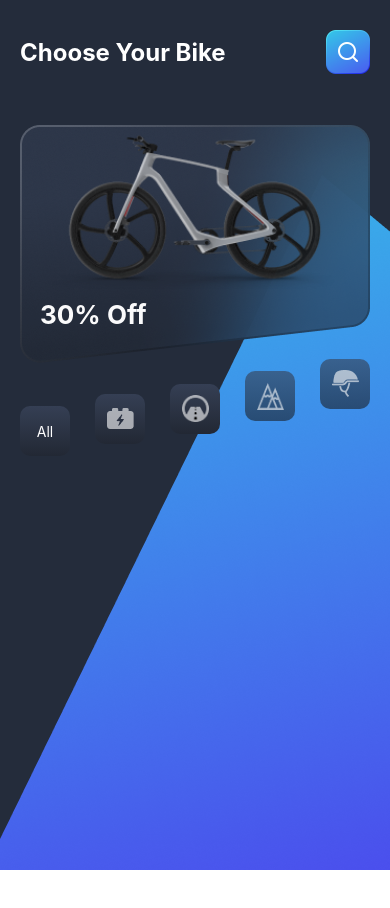
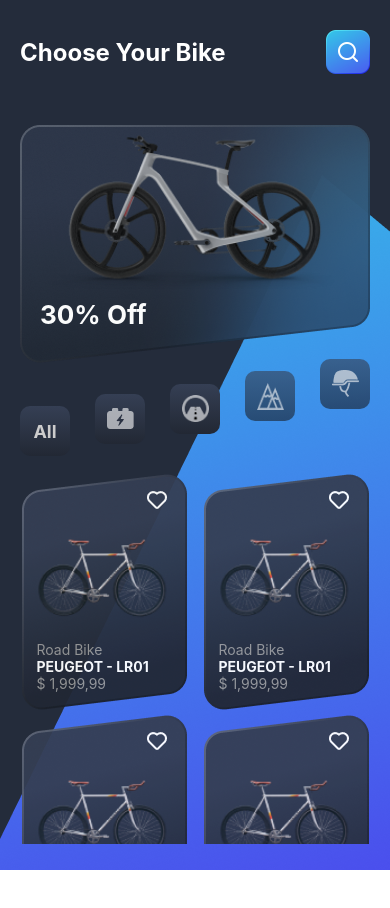
Before and after one commit to Mateusnasciment/React-native-Ecommerce, a React Native app: screen / in a window 390 px wide. Shown: the top 908 px of the page. Built offline with nearby package versions, Linux system fonts and the light colour scheme.

Commit message:
create categories and product card

```diff
--- a/App.tsx
+++ b/App.tsx
@@ -1,46 +1,37 @@
 import { StatusBar } from 'expo-status-bar';
-import { StyleSheet, View, StatusBar as Bar } from 'react-native';
+import { StyleSheet, View, StatusBar as Bar, ScrollView } from 'react-native';
 import Background from './src/components/Background';
 import bgDetail from './img/detail.png';
 import Header from './src/components/Header';
 import CardBanner from './src/components/CardBanner';
-import ButtonIcon from './src/components/ButtonIcon';
+import Categories from './src/components/Categories';
+import CardProduct from './src/components/CardProduct';
 
 export default function App() {
   return (
     <View style={styles.container}>
       <StatusBar style="auto" />
       <Background bgImage={bgDetail} />
-      <View style={styles.body}>
+      <ScrollView
+        showsVerticalScrollIndicator={false}
+        contentContainerStyle={{ paddingHorizontal: 20, paddingBottom: 50 }}
+        style={styles.body}
+      >
         <Header />
         <CardBanner />
+        <Categories />
         <View
           style={{
             flexDirection: 'row',
-            alignItems: 'center',
+            flexWrap: 'wrap',
             justifyContent: 'space-between',
-            paddingHorizontal: 20,
-            height: 100,
           }}
         >
-          <View style={{ marginTop: 20 }}>
-            <ButtonIcon text="All" />
-          </View>
-          <View style={{ marginTop: -5 }}>
-            <ButtonIcon icon="battery" />
-          </View>
-          <View style={{ marginTop: -25 }}>
-            <ButtonIcon icon="road" />
-          </View>
-          <View style={{ marginTop: -50 }}>
-            <ButtonIcon colors={['#363E5199', '#191E2699']} icon="mountain" />
-          </View>
-          <View style={{ marginTop: -75 }}>
-            <ButtonIcon colors={['#363E5199', '#191E2699']} icon="helmet" />
-          </View>
-          {/* <ButtonIcon colors={['#34C8E8', '#4E4AF2']} /> */}
+          {[...Array(5)].map((_, key) => (
+            <CardProduct key={key} />
+          ))}
         </View>
-      </View>
+      </ScrollView>
     </View>
   );
 }
--- a/src/components/ButtonIcon.tsx
+++ b/src/components/ButtonIcon.tsx
@@ -29,7 +29,7 @@ export default function ButtonIcon(props: TProps) {
     colors = ['#353F54', '#222834'],
     width = 50,
     height = 50,
-    textColor = '#fff',
+    textColor = '#ccc',
     text,
     icon,
   } = props;
@@ -53,6 +53,8 @@ export default function ButtonIcon(props: TProps) {
     },
     text: {
       color: textColor,
+      fontSize: 18,
+      fontWeight: '700',
     },
   });
 
--- a/src/components/CardBanner.tsx
+++ b/src/components/CardBanner.tsx
@@ -5,7 +5,6 @@ export default function CardBanner() {
   return (
     <View
       style={{
-        paddingHorizontal: 20,
         height: 252,
       }}
     >
--- /dev/null
+++ b/src/components/CardProduct.tsx
@@ -0,0 +1,78 @@
+import React from 'react';
+import {
+  View,
+  Text,
+  StyleSheet,
+  ImageBackground,
+  Image,
+  TouchableOpacity,
+} from 'react-native';
+import bgCard from '../../img/cardBigBgStroke.png';
+
+export default function CardProduct() {
+  return (
+    <View style={styles.container}>
+      <ImageBackground
+        source={bgCard}
+        style={{ flex: 1, width: 165, height: 241, opacity: 0.95 }}
+        resizeMode="contain"
+      >
+        <View
+          style={{
+            justifyContent: 'space-between',
+            height: '100%',
+            paddingVertical: 20,
+            paddingHorizontal: 15,
+          }}
+        >
+          <View
+            style={{
+              width: '100%',
+              alignItems: 'flex-end',
+            }}
+          >
+            <TouchableOpacity style={{ width: 30, alignItems: 'center' }}>
+              <Image
+                source={require('../../img/icons/heart.png')}
+                style={{ resizeMode: 'contain' }}
+              />
+            </TouchableOpacity>
+          </View>
+          <View style={{ alignItems: 'center' }}>
+            <Image
+              source={require('../../img/card/bike.png')}
+              style={{ width: 150, height: 100, resizeMode: 'contain' }}
+            />
+          </View>
+          <View>
+            <Text allowFontScaling={false} style={{ color: '#999' }}>
+              Road Bike
+            </Text>
+            <Text
+              allowFontScaling={false}
+              style={{
+                color: '#fff',
+                fontWeight: 'bold',
+                textTransform: 'uppercase',
+              }}
+            >
+              Peugeot - LR01
+            </Text>
+            <Text allowFontScaling={false} style={{ color: '#999' }}>
+              $ 1,999,99
+            </Text>
+          </View>
+        </View>
+      </ImageBackground>
+    </View>
+  );
+}
+
+const styles = StyleSheet.create({
+  container: {
+    width: 168,
+    height: 241,
+    justifyContent: 'center',
+    alignItems: 'center',
+  },
+});
--- /dev/null
+++ b/src/components/Categories.tsx
@@ -0,0 +1,35 @@
+import React from 'react';
+import { View, StyleSheet } from 'react-native';
+import ButtonIcon from './ButtonIcon';
+
+export default function Categories() {
+  return (
+    <View style={styles.container}>
+      <View style={{ marginTop: 20 }}>
+        <ButtonIcon text="All" />
+      </View>
+      <View style={{ marginTop: -5 }}>
+        <ButtonIcon icon="battery" />
+      </View>
+      <View style={{ marginTop: -25 }}>
+        <ButtonIcon icon="road" />
+      </View>
+      <View style={{ marginTop: -50 }}>
+        <ButtonIcon colors={['#363E5199', '#191E2699']} icon="mountain" />
+      </View>
+      <View style={{ marginTop: -75 }}>
+        <ButtonIcon colors={['#363E5199', '#191E2699']} icon="helmet" />
+      </View>
+      {/* <ButtonIcon colors={['#34C8E8', '#4E4AF2']} /> */}
+    </View>
+  );
+}
+
+const styles = StyleSheet.create({
+  container: {
+    flexDirection: 'row',
+    alignItems: 'center',
+    justifyContent: 'space-between',
+    height: 100,
+  },
+});
--- a/src/components/Header.tsx
+++ b/src/components/Header.tsx
@@ -26,7 +26,6 @@ const styles = StyleSheet.create({
   container: {
     marginTop: 30,
     marginBottom: 45,
-    paddingHorizontal: 20,
     flexDirection: 'row',
     justifyContent: 'space-between',
     alignItems: 'center',
```
Also changed, not shown: img/icons/heart.png (added), 1 other file (tests, documents, lock files or other folders).
